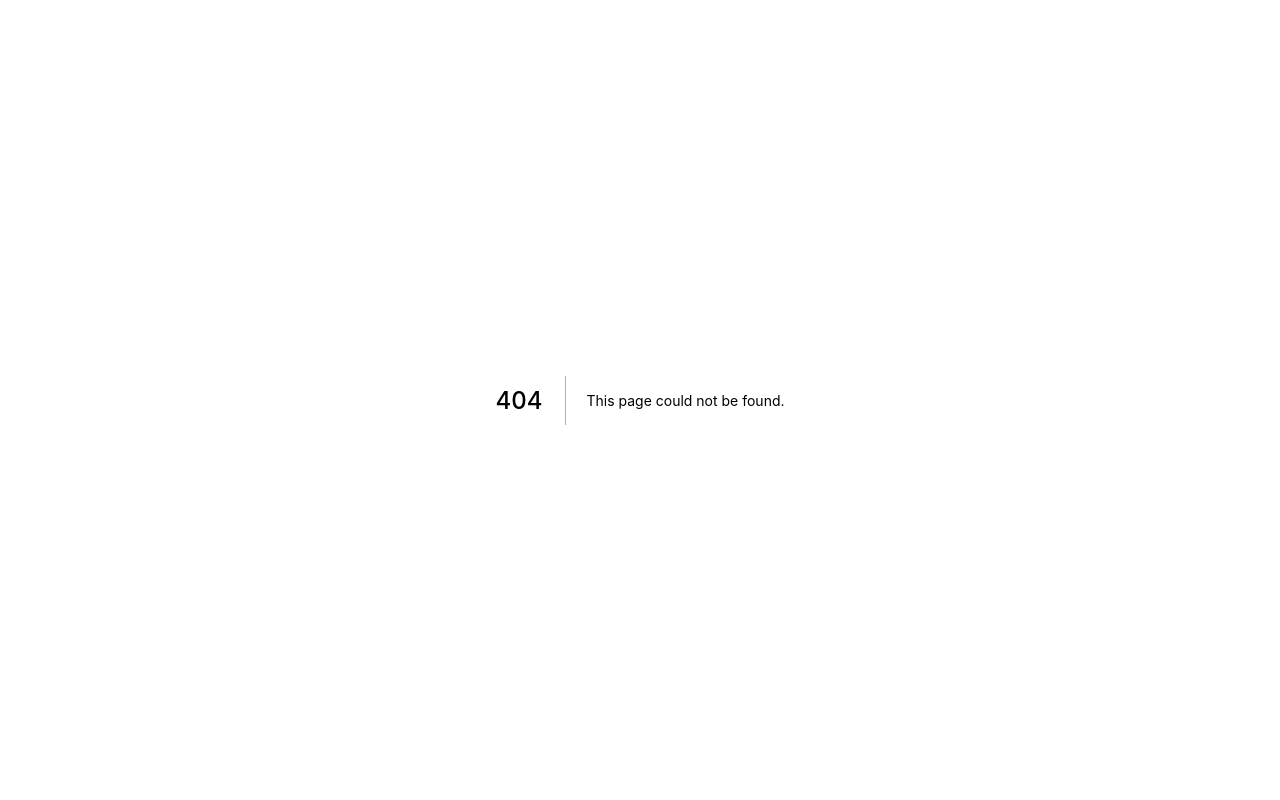
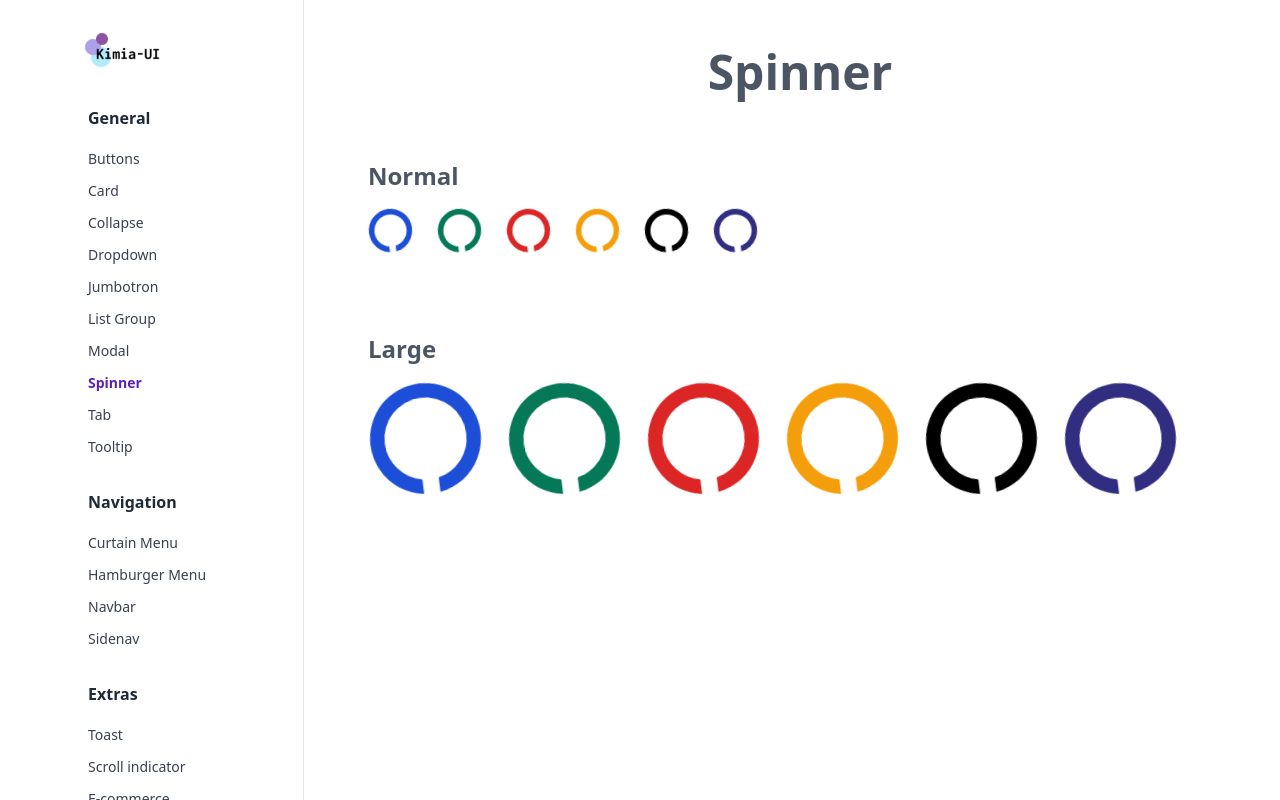
Before and after one commit to enochndika/kimia-UI, a Next.js app: page /components/spinner in a window 1280 px wide. Before the commit this address had no page. Built offline with nearby package versions, Linux system fonts and the light colour scheme.

Commit message:
adding spinner page

```diff
--- a/components/general/spinner/index.tsx
+++ b/components/general/spinner/index.tsx
@@ -1,4 +1,5 @@
 import { FC } from "react";
+import { Container } from "../../../site/container";
 
 interface Props {
   size: string | number;
@@ -19,6 +20,10 @@ const Spinner = ({ size, color }: Props) => (
 );
 
 export const SpinnerComponent: FC = () => (
+  <>
+    <h2 className="font-bold text-gray-600 text-lg md:text-2xl mt-12 mb-4">
+      Normal
+    </h2>
     <div className="flex space-x-3 md:space-x-6 ">
       <Spinner size={45} color="#1d4ed8" />
       <Spinner size={45} color="#047857" />
@@ -27,9 +32,14 @@ export const SpinnerComponent: FC = () => (
       <Spinner size={45} />
       <Spinner size={45} color="#312e81" />
     </div>
+  </>
 );
 
 export const LargeSpinnerComponent: FC = () => (
+  <>
+    <h2 className="font-bold text-gray-600 text-lg md:text-2xl mt-20 mb-4">
+      Large
+    </h2>
     <div className="flex space-x-3 md:space-x-6 ">
       <Spinner size={115} color="#1d4ed8" />
       <Spinner size={115} color="#047857" />
@@ -38,4 +48,5 @@ export const LargeSpinnerComponent: FC = () => (
       <Spinner size={115} />
       <Spinner size={115} color="#312e81" />
     </div>
+  </>
 );
--- /dev/null
+++ b/pages/components/spinner.tsx
@@ -0,0 +1,26 @@
+import Head from "next/head";
+import { Container } from "../../site/container";
+import {
+  LargeSpinnerComponent,
+  SpinnerComponent,
+} from "../../components/general/spinner";
+import MobileLayout from "../../site/layout/mobile";
+
+export default function SpinnerPage() {
+  return (
+    <>
+      <Head>
+        <title>Spinner</title>
+      </Head>
+      <Container>
+        <h1 className="text-center text-3xl md:text-5xl font-bold text-gray-600 mb-16 mt-12">
+          Spinner
+        </h1>
+        <SpinnerComponent />
+        <LargeSpinnerComponent />
+      </Container>
+    </>
+  );
+}
+
+SpinnerPage.Layout = MobileLayout;
```
Lines whose indentation alone changed are shown as unchanged.
